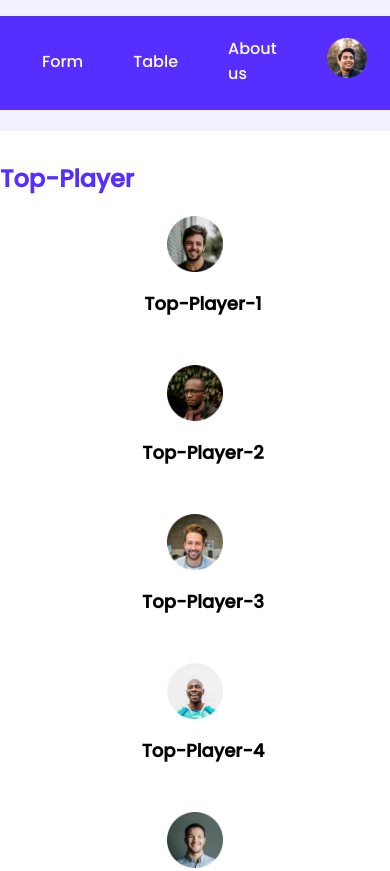
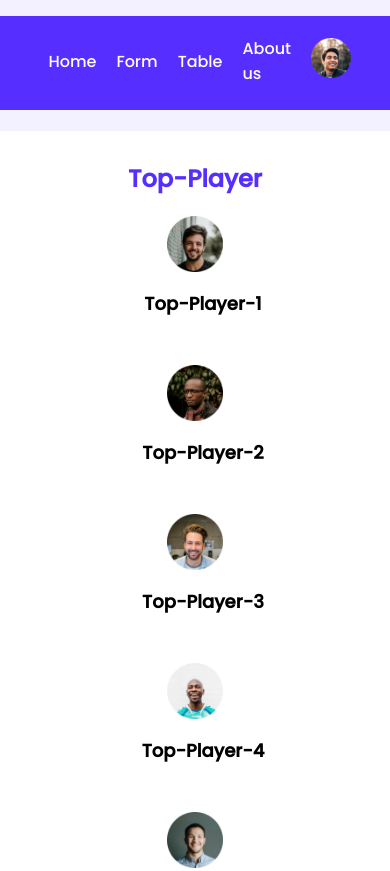
Before and after one commit to Tahsin974/Leader-Board, a plain HTML site: page index.html in a window 390 px wide. Shown: the top 871 px of the page. Drawn offline with Linux system fonts and the light colour scheme.

Commit message:
second  commit

```diff
--- a/Style/style.css
+++ b/Style/style.css
@@ -203,7 +203,15 @@ hr {
     }
 
     nav>ul {
-        padding-right: 6%;
+        padding-right: 10%;
+    }
+
+    nav li {
+        padding-left: 20px;
+    }
+
+    .section-title {
+        text-align: center;
     }
 
     .container {
```
